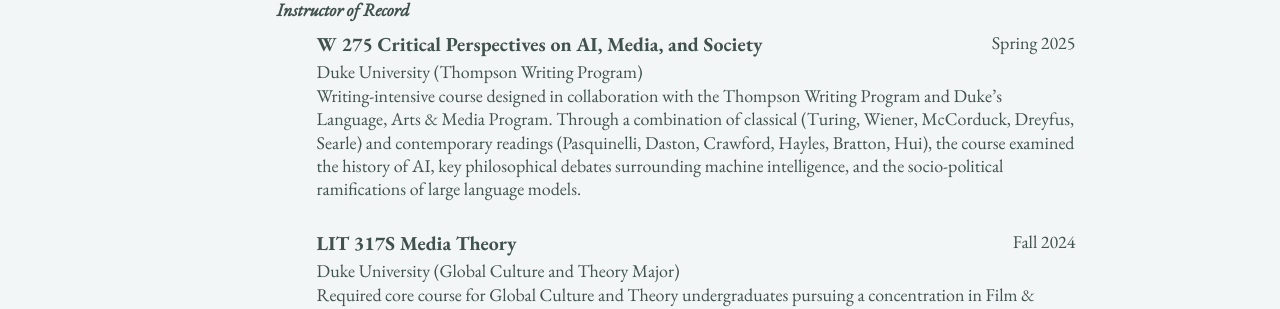
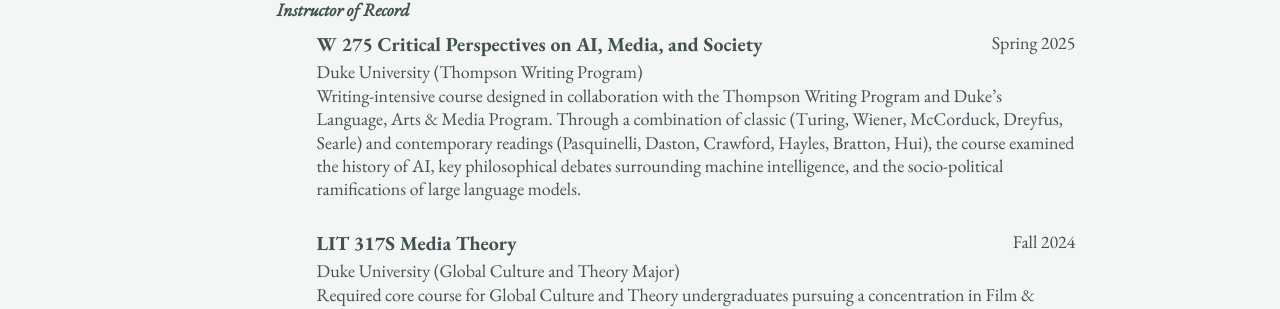
Before and after one commit to epujol90/epujol90.github.io, a Jekyll site: the page built from _pages/cv-json.md, in a window 1280 px wide and 900 px high, scrolled down 5386 px. Shown: the part 176-485 px from the top of the window. Built offline with Jekyll 4.4.1, drawn with Linux system fonts in a browser that asks for light colours; a script bundle is joined from its source files by our own code; library files that are not in the unit come from our copies.

Commit message:
Update cv.json

```diff
--- a/_data/cv.json
+++ b/_data/cv.json
@@ -325,7 +325,7 @@
       "institution": "Duke University (Thompson Writing Program)",
       "date": "Spring 2025",
       "role": "",
-      "description": "Writing-intensive course designed in collaboration with the Thompson Writing Program and Duke’s Language, Arts & Media Program. Through a combination of classical (Turing, Wiener, McCorduck, Dreyfus, Searle) and contemporary readings (Pasquinelli, Daston, Crawford, Hayles, Bratton, Hui), the course examined the history of AI, key philosophical debates surrounding machine intelligence, and the socio-political ramifications of large language models.",
+      "description": "Writing-intensive course designed in collaboration with the Thompson Writing Program and Duke’s Language, Arts & Media Program. Through a combination of classic (Turing, Wiener, McCorduck, Dreyfus, Searle) and contemporary readings (Pasquinelli, Daston, Crawford, Hayles, Bratton, Hui), the course examined the history of AI, key philosophical debates surrounding machine intelligence, and the socio-political ramifications of large language models.",
       "category": "Instructor of Record"
     },
     {
```
